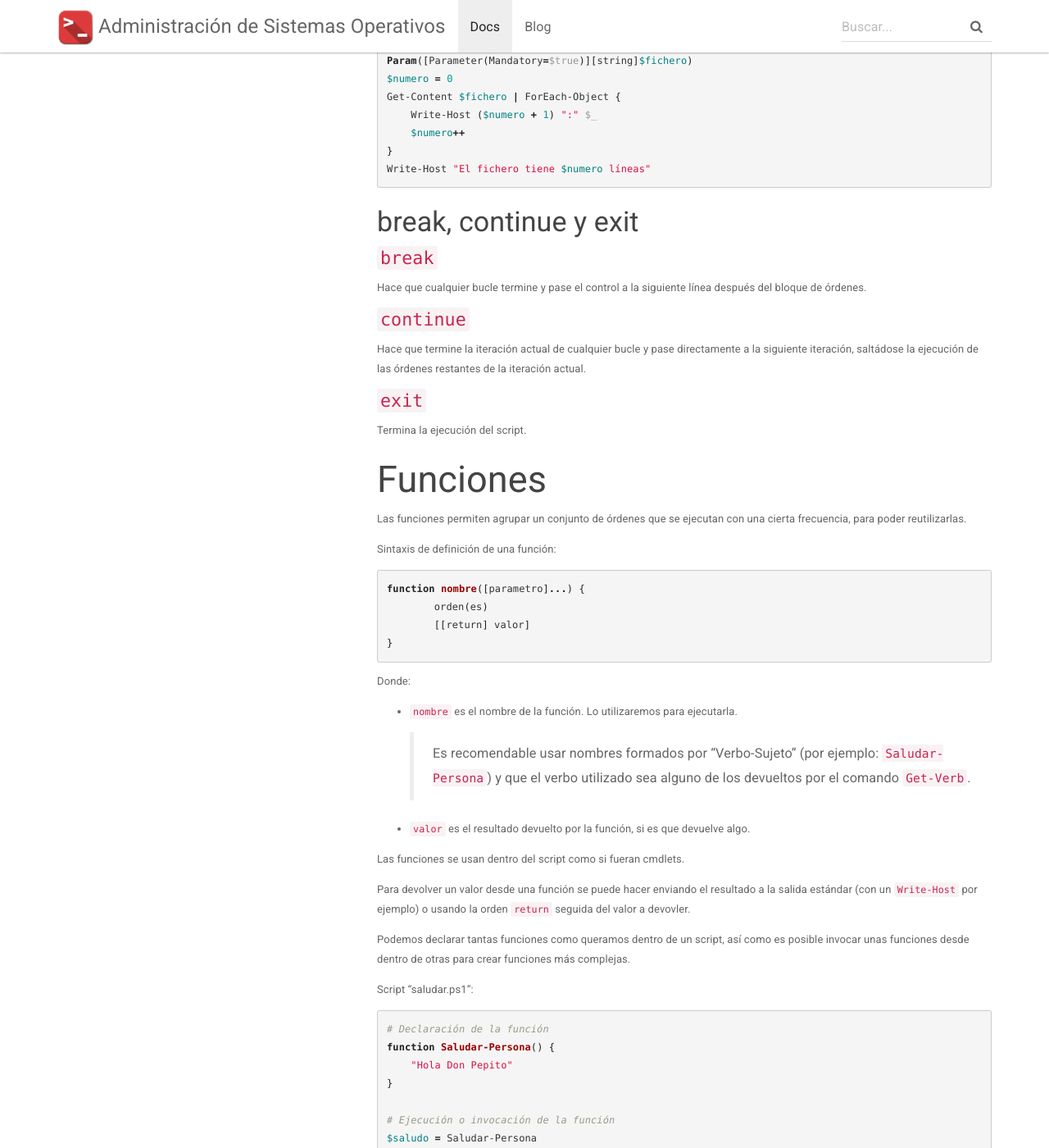
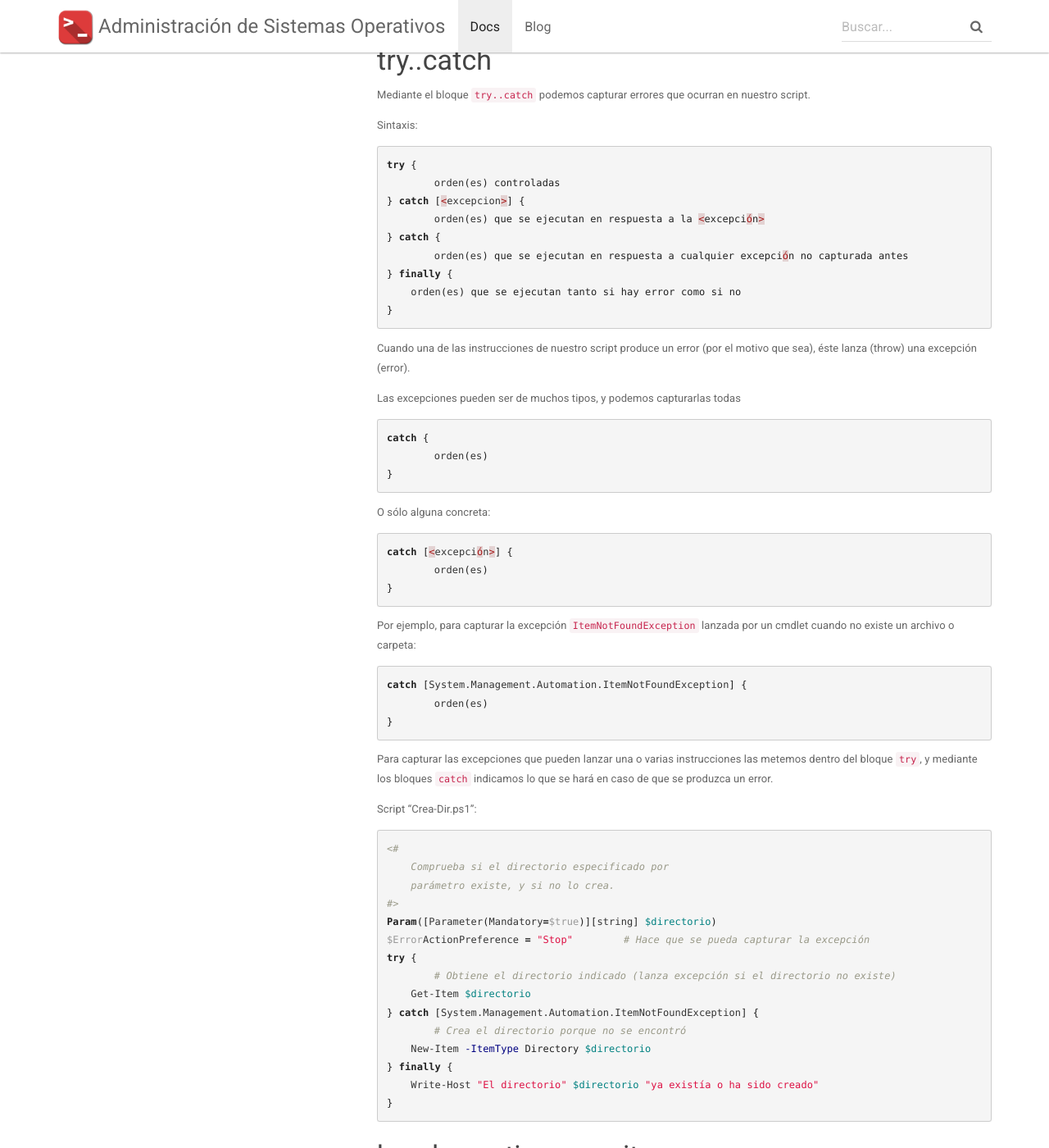
Before and after one commit to asir-add/asir-add.github.io, a Jekyll site: the page built from docs/_docs/scripting/powershell.md, in a window 1280 px wide and 1400 px high, scrolled down 18580 px. Shown: the whole window at 82% size. Built offline with Jekyll 4.4.1, drawn with Linux system fonts in a browser that asks for light colours; nearby versions of some CDN libraries; some of the changed text lies outside the part shown.

Commit message:
actualizado tutorial powershell

````diff
--- a/docs/_docs/scripting/powershell.md
+++ b/docs/_docs/scripting/powershell.md
@@ -14,11 +14,11 @@
 Para ejecutar el script:
 
 ```powershell
-PS> .\holamundo.ps1
+PS> .\HolaMundo.ps1
 Hola Mundo
 ```
 
-> Hay que añadir `.\` porque `holamundo.ps1` no está en el PATH.
+> Hay que añadir `.\` porque `HolaMundo.ps1` no está en el PATH.
 
 >  El cmdlet `Write-Host` es equivalente a `echo`.
 
@@ -28,19 +28,21 @@
 
 Desde la versión 2 de PowerShell se pueden usar bloques de comentarios con `<#` y `#>`.
 
-El script "comentarios.ps1":
+Script "ComentariosSimples.ps1":
 
-```bash
+```powershell
 # Soy un comentario simple en PowerShell
 Get-Date
 <#
 	Y you soy un
 	bloque de comentarios
 #>
-query user
+(Get-WmiObject Win32_OperatingSystem).Caption
 ```
 
-Los bloques de comentarios se suelen utilizar para incluir ayuda en nuestros scripts, que luego podrá ser consultada con `Get-Help <script.ps1>`:
+Los bloques de comentarios se suelen utilizar para incluir ayuda en nuestros scripts, que luego podrá ser consultada con `Get-Help <script.ps1>`.
+
+Script "ComentariosComplejos.ps1":
 
 ```powershell
 <#
@@ -137,51 +139,51 @@
 | nombre   | Nombre del parámetro (es como una variable más dentro del script). |
 | valor    | Valor por defecto que tomará el parámetro si no se especifica al ejecutar el script. |
 
-Script "parametros.ps1":
+Script "Parametros.ps1":
 
 ```powershell
 Param(
-    [string] $primero,
-    [string] $segundo = "valor por defecto",
-    [switch] $tercero = $false,
-    [bool] $cuarto,
-    [int] $quinto
+    [string] $Primero,
+    [string] $Segundo = "valor por defecto",
+    [switch] $Tercero = $false,
+    [bool] $Cuarto,
+    [int] $Quinto
 )
-Write-Host $primero
-Write-Host $segundo
-Write-Host $tercero
-Write-Host $cuarto
-Write-Host $quinto
+Write-Host $Primero
+Write-Host $Segundo
+Write-Host $Tercero
+Write-Host $Cuarto
+Write-Host $Quinto
 ```
 
 Ejemplo de ejecución del script anterior:
 
 ```powershell
-PS> Get-Help .\parametros.ps1
-parametros.ps1 [[-primero] <string>] [[-segundo] <string>] [[-cuarto] <bool>] [[-quinto] <int>] [-tercero]
+PS> Get-Help .\Parametros.ps1
+Parametros.ps1 [[-Primero] <string>] [[-Segundo] <string>] [[-Cuarto] <bool>] [[-Quinto] <int>] [-Tercero]
 
-PS> .\parametros.ps1
+PS> .\Parametros.ps1
 
 valor por defecto
 False
 False
 0
 
-PS> .\parametros.ps1 -primero "hola" -tercero
+PS> .\Parametros.ps1 -Primero "hola" -Tercero
 hola
 valor por defecto
 True
 False
 0
 
-PS> .\parametros.ps1 -primero "hola" -segundo "don pepito"
+PS> .\Parametros.ps1 -Primero "hola" -Segundo "don pepito"
 hola
 don pepito
 False
 False
 0
 
-PS> .\parametros.ps1 -primero "hola" -tercero -quinto 123 -desconocido
+PS> .\Parametros.ps1 -Primero "hola" -Tercero -Quinto 123 -Desconocido
 hola
 valor por defecto
 True
@@ -191,53 +193,53 @@
 
 #### Parámetro con conjunto de valores limitado
 
-Para hacer que un parámetro sólo pueda recibir un conjunto limitado de valores (limitado.ps1):
+Para hacer que un parámetro sólo pueda recibir un conjunto limitado de valores (Limitado.ps1):
 
 ```powershell
 Param(
-    [ValidateSet("word","excel","powerpoint")][string] $parametro
+    [ValidateSet("word","excel","powerpoint")][string] $Parametro
 )
-Write-Host $parametro
+Write-Host $Parametro
 ```
 
 Uso del script:
 
 ```powershell
-PS> .\limitado.ps1 -parametro word
+PS> .\Limitado.ps1 -parametro word
 word
 
-PS> .\limitado.ps1 -parametro access
-.\limitado.ps1 : No se puede validar el argumento del parámetro 'parametro'. El argumento "access" no pertenece al conjunto
+PS> .\Limitado.ps1 -parametro access
+.\Limitado.ps1 : No se puede validar el argumento del parámetro 'Parametro'. El argumento "access" no pertenece al conjunto
 "word;excel;powerpoint" especificado por el atributo ValidateSet. Proporcione un argumento que pertenezca al conjunto e intente ejecutar el comando de nuevo.
 En línea: 1 Carácter: 16
-+ .\limitado.ps1 access
++ .\Limitado.ps1 access
 +                ~~~~~~
-    + CategoryInfo          : InvalidData: (:) [limitado.ps1], ParameterBindingValidationException
-    + FullyQualifiedErrorId : ParameterArgumentValidationError,limitado.ps1
+    + CategoryInfo          : InvalidData: (:) [Limitado.ps1], ParameterBindingValidationException
+    + FullyQualifiedErrorId : ParameterArgumentValidationError,Limitado.ps1
 ```
 
 #### Parámetros obligatorios
 
-Es posible hacer que un parámero sea obligatorio (mandatory.ps1):
+Es posible hacer que un parámero sea obligatorio (Mandatory.ps1):
 
 ```powershell
 Param(
-    [string] $primero,
-    [Parameter(Mandatory=$true)][string] $segundo
+    [string] $Primero,
+    [Parameter(Mandatory=$true)][string] $Segundo
 )
-Write-Host $primero
-Write-Host $segundo
+Write-Host $Primero
+Write-Host $Segundo
 ```
 
-> En el ejemplo anterior, el parámetro `segundo` es obligatorio (**mandatory**).
+> En el ejemplo anterior, el parámetro `Segundo` es obligatorio (**mandatory**).
 
 Si no especificamos el valor de los parámetros obligatorios, al ejecutar el script nos pedirá dichos valores:
 
 ```powershell
-PS> .\mandatory.ps1
-cmdlet mandatory.ps1 en la posición 1 de la canalización de comandos
+PS> .\Mandatory.ps1
+cmdlet Mandatory.ps1 en la posición 1 de la canalización de comandos
 Proporcione valores para los parámetros siguientes:
-segundo: hola
+Segundo: hola
 
 hola
 ```
@@ -265,7 +267,7 @@
 | $args.Count   | Número de parámetros pasados al script (excluyendo los especificados en el bloque `Param`). |
 | $LASTEXITCODE | Código de retorno de la última orden ejecutada (si es <> 0 indica que hubo un error). |
 
-Script "especiales.ps1":
+Script "Especiales.ps1":
 
 ```powershell
 Write-Host "Primero:" $args[0]
@@ -280,7 +282,11 @@
 
 ## El cmdlet `Read-Host`
 
-Sintaxis: `$variable = Read-Host [[-Prompt] <prompt>]`
+Sintaxis:
+
+```powershell
+$variable = Read-Host [[-Prompt] <prompt>]
+```
 
 Donde:
 * `-Prompt <prompt>` muestra un mensaje antes de esperar a que se introduzca texto.
@@ -288,14 +294,14 @@
 
 Se utiliza para leer información desde el teclado (entrada estándar) y guardarla en variables.
 
-Script "leer-variable.ps1":
+Script "Leer-Variable.ps1":
 
 ```powershell
 <#
 	Ejemplo de uso de Read-Host
 #>
 $var = Read-Host -Prompt "Introduce un valor"
-Write-Host "El valor introducido es: $var"
+Write-Host "El valor introducido es:" $var
 ```
 
 ## Operaciones aritméticas
@@ -315,7 +321,7 @@
 
 > Más información: `Get-Help about_Arithmetic_Operators`
 
-Script "aritmetica.ps1":
+Script "Aritmetica.ps1":
 
 ```powershell
 $x = [int] (Read-Host -Prompt "Introduce el valor de la variable")
@@ -344,7 +350,7 @@
 | [Math]::Max(valor1, valor2)  | Función   | Devuelve el mayor de `valor1` y `valor2`.      |
 | [Math]::Min(valor1, valor2)  | Función   | Devuelve el menor de `valor1` y `valor2`.      |
 
-Script "radio.ps1":
+Script "Radio.ps1":
 
 ```powershell
 $radio = [double] (Read-Host -Prompt "Introduce el radio de la circunferencia")
@@ -367,7 +373,7 @@
 
 > Para obtener más información podemos ejecutar el siguiente cmdlet: `Get-Help about_Comparison_Operators`
 
-Script "comparacion.ps1":
+Script "Comparacion.ps1":
 
 ```powershell
 Write-Host
@@ -382,7 +388,7 @@
 
 También se pueden comparar otros tipos de datos:
 
-Script "comparar-strings.ps1":
+Script "Comparar-Strings.ps1":
 
 ```powershell
 # Compara dos strings
@@ -521,7 +527,7 @@
 
 Nos permite tomar decisiones según se cumplan o no unas condiciones (expresiones booleanas).
 
-El script "temperatura.ps1":
+El script "Temperatura.ps1":
 
 ```powershell
 $temperatura = [double] (Read-Host -Prompt "¿Cuál es la temperatura del paciente?")
@@ -537,22 +543,6 @@
     "Hipertermia"
 } else {
     "Normal"
-}
-```
-
-El script "crea-dir.ps1":
-
-```powershell
-<#
-    Comprueba si el directorio especificado por
-    parámetro existe, y si no lo crea.
-#>
-Param([Parameter(Mandatory=$true)][string] $directorio)
-$ErrorActionPreference = "Stop"		# Hace que se pueda capturar la excepción
-try {
-    Get-Item $directorio
-} catch [System.Management.Automation.ItemNotFoundException] {
-    New-Item -ItemType Directory $directorio
 }
 ```
 
@@ -634,7 +624,7 @@
 
 > La variable `$_` se corresponde con el valor de la expresión. En el ejemplo anterior `$_`  es igual a `$temperatura`.
 
-Ejemplo "menu.ps1":
+Ejemplo "Menu.ps1":
 
 ```powershell
 Write-Host "1) Mostrar la fecha"
@@ -661,9 +651,9 @@
 }
 ```
 
-Se ejecutan las órdenes una y otra vez mientras se cumpla la condición. La condición se evalúa al principio del bucle.
+Se ejecutan las órdenes una y otra vez mientras se cumpla la condición. La condición se evalúa al principio del bucle, y debe ser una expresión booleana (debe devolver verdadero o falso).
 
-Ejemplo "mientras.ps1":
+Script "Mientras.ps1":
 
 ```powershell
 <#
@@ -676,14 +666,14 @@
 }
 ```
 
-Ejemplo "lineas.ps1":
+Script "LineasConWhile.ps1":
 
 ```powershell
 <#
 	Va leyendo línea a línea el fichero indicado por parámetro
 #>
 Param([Parameter(Mandatory=$true)][string]$fichero)
-$contenido = Get-Content $fichero	# devuelve array de string del contenido de fichero
+$contenido = Get-Content $fichero	# devuelve un array de string con el contenido de fichero
 $numero = 0
 while ($numero -lt $contenido.Length) {
     Write-Host ($numero + 1) ":" $contenido[$numero]
@@ -716,7 +706,7 @@
 
 Es similar a `do..while` sólo que en vez de ejecutar las órdenes "mientras" se cumpla la condición, las ejecuta HASTA (until) que se cumpla. La condiución se evalúa al final del bucle.
 
-Ejemplo "hasta.ps1":
+Script "Hasta.ps1":
 
 ```powershell
 do {
@@ -737,7 +727,7 @@
 
 El bucle se repite mientras se cumpla la **condición**. El bloque de **inicialización** se ejecuta una vez al principio. Se utiliza para inicializar variables, normalmente usadas como contadores. El bloque de **actualización** se ejecuta al final de cada iteración, después de ejecutar las órdenes.
 
-Ejemplo "bucle-for.ps1”:
+Script "Bucle-For.ps1”:
 
 ```powershell
 <#
@@ -749,7 +739,7 @@
 }
 ```
 
-Ejemplo "lineas2.ps1":
+Script "LineasConFor.ps1":
 
 ```powershell
 <#
@@ -777,7 +767,7 @@
 
 El bucle se repite tantas veces como elementos tiene la lista. En cada iteración, `elemento` toma el valor de un elemento de la lista. El bucle termina cuando se hayan recorrido todos los elementos de la lista.
 
-Script "ficheros.ps1":
+Script "Ficheros.ps1":
 
 ```powershell
 Param([string] $directorio = ".")
@@ -836,6 +826,72 @@
     $numero++
 }
 Write-Host "El fichero tiene $numero líneas"
+```
+
+### try..catch
+
+Mediante el bloque `try..catch` podemos capturar errores que ocurran en nuestro script.
+
+Sintaxis:
+
+```powershell
+try {
+	orden(es) controladas
+} catch [<excepcion>] {
+	orden(es) que se ejecutan en respuesta a la <excepción>
+} catch {
+	orden(es) que se ejecutan en respuesta a cualquier excepción no capturada antes
+} finally {
+    orden(es) que se ejecutan tanto si hay error como si no
+}
+```
+
+Cuando una de las instrucciones de nuestro script produce un error (por el motivo que sea), éste lanza (throw) una excepción (error).
+
+Las excepciones pueden ser de muchos tipos, y podemos capturarlas todas
+
+```powershell
+catch {
+	orden(es)
+}
+```
+
+O sólo alguna concreta:
+
+```powershell
+catch [<excepción>] {
+	orden(es)
+}
+```
+
+Por ejemplo, para capturar la excepción `ItemNotFoundException` lanzada por un cmdlet cuando no existe un archivo o carpeta:
+
+```powershell
+catch [System.Management.Automation.ItemNotFoundException] {
+	orden(es)
+}
+```
+
+Para capturar las excepciones que pueden lanzar una o varias instrucciones las metemos dentro del bloque `try`, y mediante los bloques `catch` indicamos lo que se hará en caso de que se produzca un error.
+
+Script "Crea-Dir.ps1":
+
+```powershell
+<#
+    Comprueba si el directorio especificado por
+    parámetro existe, y si no lo crea.
+#>
+Param([Parameter(Mandatory=$true)][string] $directorio)
+$ErrorActionPreference = "Stop"		# Hace que se pueda capturar la excepción
+try {
+	# Obtiene el directorio indicado (lanza excepción si el directorio no existe)
+    Get-Item $directorio
+} catch [System.Management.Automation.ItemNotFoundException] {
+	# Crea el directorio porque no se encontró
+    New-Item -ItemType Directory $directorio
+} finally {
+    Write-Host "El directorio" $directorio "ya existía o ha sido creado"
+}
 ```
 
 ### break, continue y exit
@@ -879,7 +935,7 @@
 
 Podemos declarar tantas funciones como queramos dentro de un script, así como es posible invocar unas funciones desde dentro de otras para crear funciones más complejas.
 
-Script "saludar.ps1":
+Script "Saludar.ps1":
 
 ```powershell
 # Declaración de la función
@@ -902,7 +958,7 @@
 
 Debemos tener en cuenta que los parámetros son variables locales dentro de la función, lo que significa que no se puede acceder a ellas desde fuera de la función.
 
-Ejemplo "saludar2.ps1":
+Ejemplo "Saludar2.ps1":
 
 ```powershell
 <#
@@ -938,7 +994,7 @@
 
 #### Más ejemplos de funciones
 
-Ejemplo "sumar.ps1":
+Ejemplo "Sumar.ps1":
 
 ```powershell
 function Calcular-AreaCirculo([double] $radio) {
@@ -951,7 +1007,7 @@
 Write-Host "El área de una circunferencia de radio $radio es $area"
 ```
 
-Ejemplo "espacio-libre.ps1":
+Ejemplo "Espacio-Libre.ps1":
 
 ```powershell
 # Devuelve la cantidad de bytes libres de la unidad indicada
@@ -975,7 +1031,7 @@
 
 Los módulos son scripts con extensión `.psm1`.
 
-Módulo "trigonometria.psm1":
+Módulo "Trigonometria.psm1":
 
 ```powershell
 function Calcular-AreaRectangulo([double] $ancho, [double] $alto) {
@@ -995,7 +1051,7 @@
 
 Es posible decidir lo que es accesible dentro de un módulo mediante el cmdlet `Export-ModuleMember`.
 
-Script "trigonometria-limitado.psm1":
+Script "Trigonometria-Limitado.psm1":
 
 ```powershell
 function Calcular-AreaRectangulo([double] $ancho, [double] $alto) {
````
Also changed, not shown: other parts of docs/_docs/scripting/powershell.md (+21 -21 lines), docs/_docs/scripting/powershell/proyectos/check-files.md (added, +74 -0 lines), docs/_docs/scripting/powershell/proyectos/clean-memorystick.md (added, +83 -0 lines).
